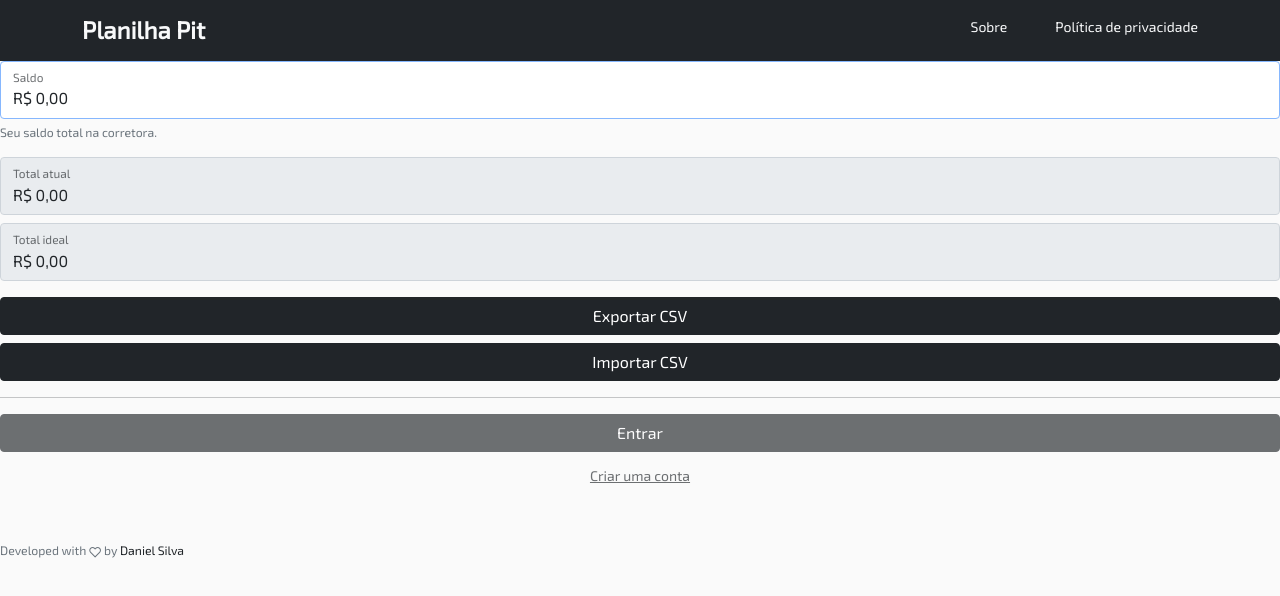
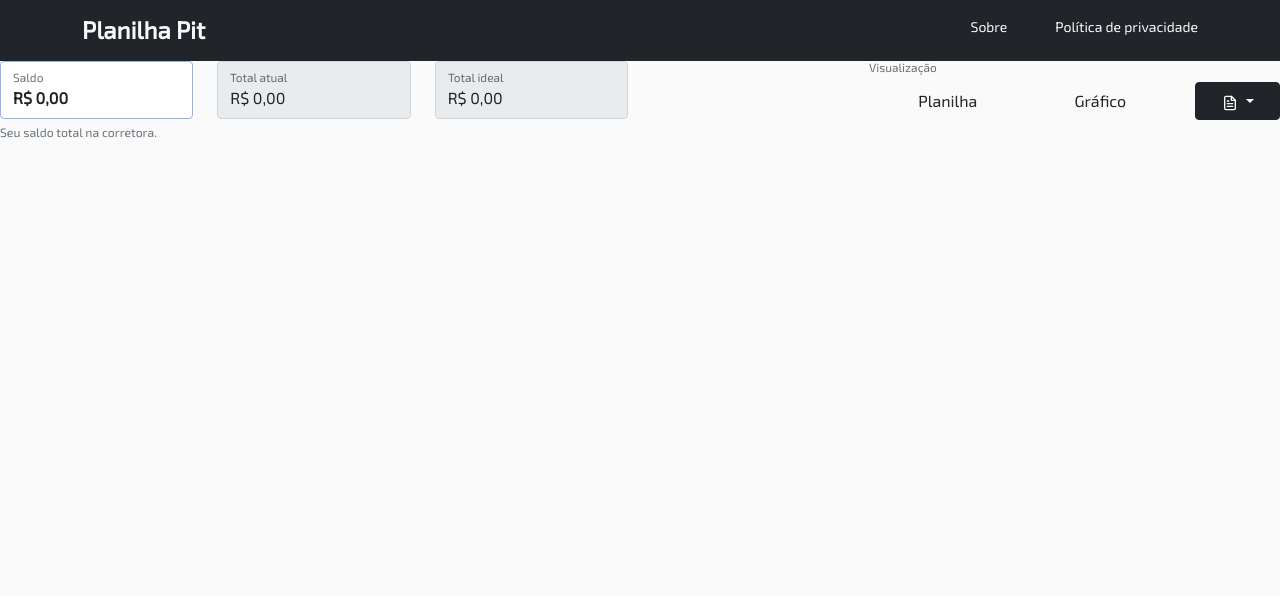
Before and after one commit to danjsillva/planilhapit, a Next.js app: page /components/sidebar in a window 1280 px wide. Shown: the top 596 px of the page. Built offline with nearby package versions, Linux system fonts and the light colour scheme.

Commit message:
feat: removido side bar e melhorias no layout

```diff
--- a/pages/_app.js
+++ b/pages/_app.js
@@ -16,6 +16,12 @@ const MyApp = ({ Component, pageProps }) => {
           async
           src="https://pagead2.googlesyndication.com/pagead/js/adsbygoogle.js"
         ></script>
+
+        <script
+          src="https://cdn.jsdelivr.net/npm/bootstrap@5.0.0-beta2/dist/js/bootstrap.bundle.min.js"
+          integrity="sha384-b5kHyXgcpbZJO/tY9Ul7kGkf1S0CWuKcCD38l8YkeH8z8QjE0GmW1gYU5S9FOnJ0"
+          crossorigin="anonymous"
+        ></script>
       </Head>
 
       <Header />
@@ -23,7 +29,7 @@ const MyApp = ({ Component, pageProps }) => {
       <Component {...pageProps} />
 
       <ToastContainer
-        position="top-center"
+        position="bottom-left"
         closeButton={false}
         hideProgressBar={true}
         toastClassName="toast-container"
--- a/pages/components/header.js
+++ b/pages/components/header.js
@@ -2,7 +2,7 @@ import React from "react";
 
 const Header = () => {
   return (
-    <header className="sticky-top bg-dark text-light p-3">
+    <header className="position-top bg-dark text-light p-3">
       <div className="container">
         <div className="row">
           <div className="col-6">
--- a/pages/components/sidebar.js
+++ b/pages/components/sidebar.js
@@ -2,10 +2,10 @@ import React from "react";
 import { useRecoilState, useRecoilValue } from "recoil";
 import NumberFormat from "react-number-format";
 import { toast } from "react-toastify";
+import { FiFileText } from "react-icons/fi";
 import { CSVLink } from "react-csv";
 import { parse } from "papaparse";
-
-import DevelopedBy from "./developed-by";
+import classNames from "classnames";
 
 import { balanceState, stockListState } from "../../store/atoms";
 import {
@@ -13,7 +13,7 @@ import {
   stockListIdealTotalState,
 } from "../../store/selectors";
 
-const Sidebar = () => {
+const Sidebar = ({ tabIndex, onSetTabIndex }) => {
   const [balance, setBalance] = useRecoilState(balanceState);
   const [stocks, setStocks] = useRecoilState(stockListState);
   const stockListTotal = useRecoilValue(stockListTotalState);
@@ -52,7 +52,8 @@ const Sidebar = () => {
   };
 
   return (
-    <div className="">
+    <div className="row">
+      <div className="col-2">
         <div className="form-floating">
           <NumberFormat
             defaultValue={0}
@@ -64,14 +65,16 @@ const Sidebar = () => {
             fixedDecimalScale={true}
             allowLeadingZeros={false}
             onValueChange={(values) => setBalance(values.floatValue)}
-          className="form-control"
+            className="form-control fw-bold"
             autoFocus
           />
           <label htmlFor="">Saldo</label>
           <div className="form-text">Seu saldo total na corretora.</div>
         </div>
+      </div>
 
-      <div className="form-floating mt-3">
+      <div className="col-2">
+        <div className="form-floating">
           <NumberFormat
             defaultValue={0}
             value={stockListTotal}
@@ -86,8 +89,10 @@ const Sidebar = () => {
           />
           <label htmlFor="">Total atual</label>
         </div>
+      </div>
 
-      <div className="form-floating mt-2">
+      <div className="col-2">
+        <div className="form-floating">
           <NumberFormat
             defaultValue={0}
             value={stockListIdealTotal}
@@ -102,19 +107,62 @@ const Sidebar = () => {
           />
           <label htmlFor="">Total ideal</label>
         </div>
+      </div>
 
-      <div className="d-grid gap-2 mt-3">
-        <CSVLink
-          filename="planilhapit-stocks.csv"
-          data={stocks}
-          separator={";"}
-          className="btn btn-dark btn-block"
-          onClick={handleClickExport}
+      <div className="col-3 offset-2">
+        <label htmlFor="">Visualização</label>
+        <div className="d-flex justify-content-between align-items-center font-weight-bold">
+          <div className="btn-group">
+            <button
+              type="button"
+              className={classNames([
+                "btn px-5",
+                {
+                  "btn-dark": tabIndex === 0,
+                  "btn-outline-dark": tabIndex === 1,
+                },
+              ])}
+              // style={{ height: "58px" }}
+              onClick={() => onSetTabIndex(0)}
             >
-          Exportar CSV
-        </CSVLink>
+              Planilha
+            </button>
             <button
-          className="btn btn-dark btn-block"
+              type="button"
+              className={classNames([
+                "btn px-5",
+                {
+                  "btn-dark": tabIndex === 1,
+                  "btn-outline-dark": tabIndex === 0,
+                },
+              ])}
+              // style={{ height: "58px" }}
+              onClick={() => onSetTabIndex(1)}
+            >
+              Gráfico
+            </button>
+          </div>
+        </div>
+      </div>
+
+      <div className="col-1">
+        <label htmlFor="">
+          &nbsp;&nbsp;&nbsp;&nbsp;&nbsp;&nbsp;&nbsp;&nbsp;&nbsp;&nbsp;&nbsp;
+        </label>
+        <div className="btn-group float-right" style={{ width: "100%" }}>
+          <button
+            type="button"
+            className="btn btn-dark dropdown-toggle"
+            data-bs-toggle="dropdown"
+            data-bs-display="static"
+            aria-expanded="false"
+          >
+            <FiFileText className="mr-1" />
+          </button>
+          <ul className="dropdown-menu dropdown-menu-right dropdown-menu-dark">
+            <li>
+              <button
+                className="dropdown-item"
                 onClick={() => document.getElementById("stockListFile").click()}
               >
                 Importar CSV
@@ -126,19 +174,20 @@ const Sidebar = () => {
                 className="form-control-file"
                 onChange={handleClickImport}
               />
+            </li>
+            <li>
+              <CSVLink
+                filename="planilhapit-stocks.csv"
+                data={stocks}
+                separator={";"}
+                className="dropdown-item"
+                onClick={handleClickExport}
+              >
+                Exportar CSV
+              </CSVLink>
+            </li>
+          </ul>
         </div>
-
-      <hr />
-
-      <div className="d-grid gap-2">
-        <button className="btn btn-dark btn-block disabled">Entrar</button>
-        <button className="btn btn-link btn-sm btn-block text-dark disabled">
-          Criar uma conta
-        </button>
-      </div>
-
-      <div className="mt-5">
-        <DevelopedBy />
       </div>
     </div>
   );
--- a/styles/globals.css
+++ b/styles/globals.css
@@ -13,9 +13,21 @@ body {
   box-shadow: none !important;
 }
 
-/* label {
-  font-weight: bold;
-} */
+a {
+  color: inherit;
+  text-decoration: none;
+}
+
+a:hover {
+  color: inherit;
+}
+
+label {
+  opacity: 0.65;
+  transform: scale(0.85) translateY(-0.2rem) translateX(0rem);
+  pointer-events: none;
+  transform-origin: 0 0;
+}
 
 .modal-dialog {
   margin-top: 100px;
```
Also changed, not shown: pages/about.js (+15 -3 lines), pages/components/empty-state.js (+4 -4 lines), pages/components/stocks-table.js (+9 -9 lines), pages/privacy.js (+60 -10 lines), pages/stocks.js (+5 -49 lines). Lines whose indentation alone changed are shown as unchanged.
